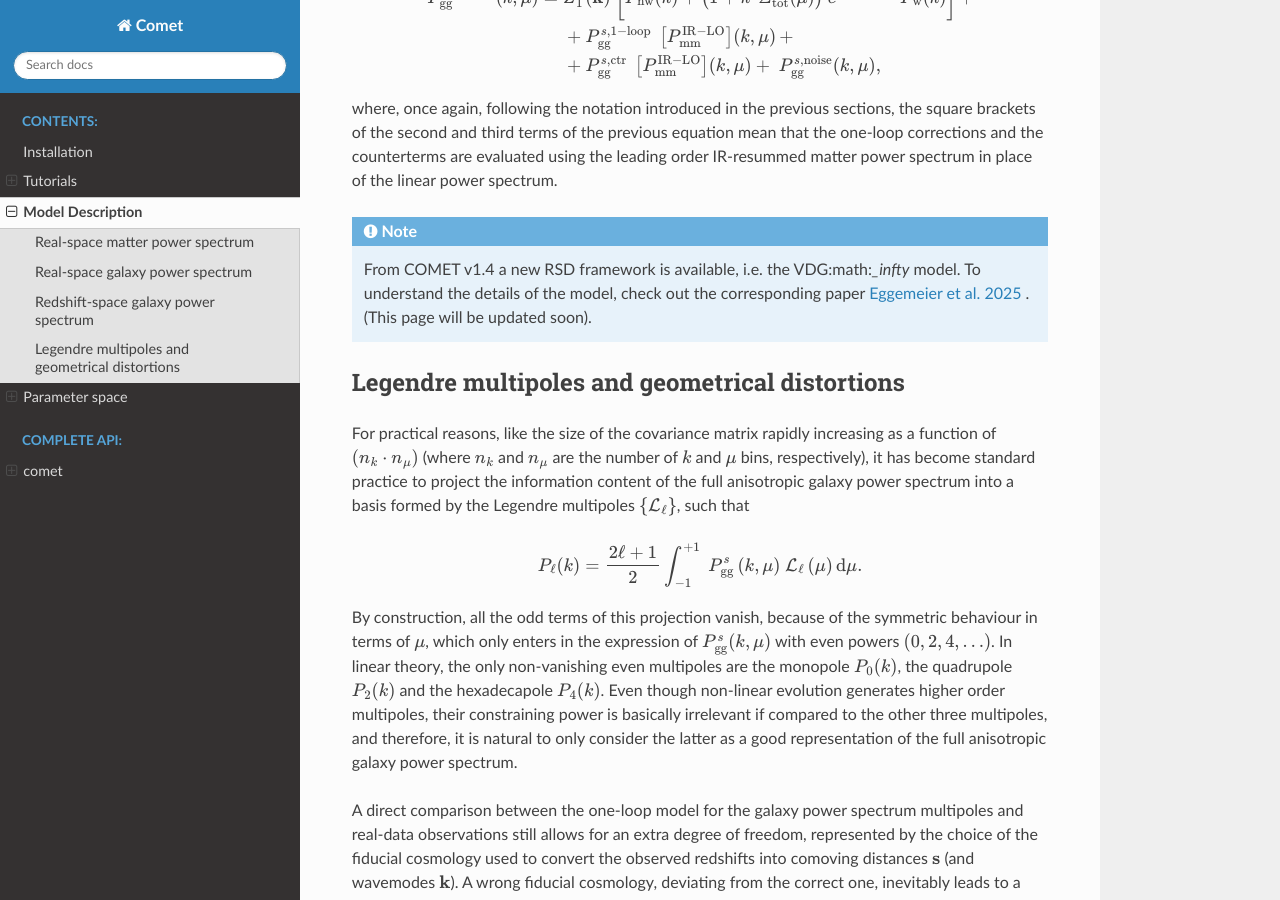
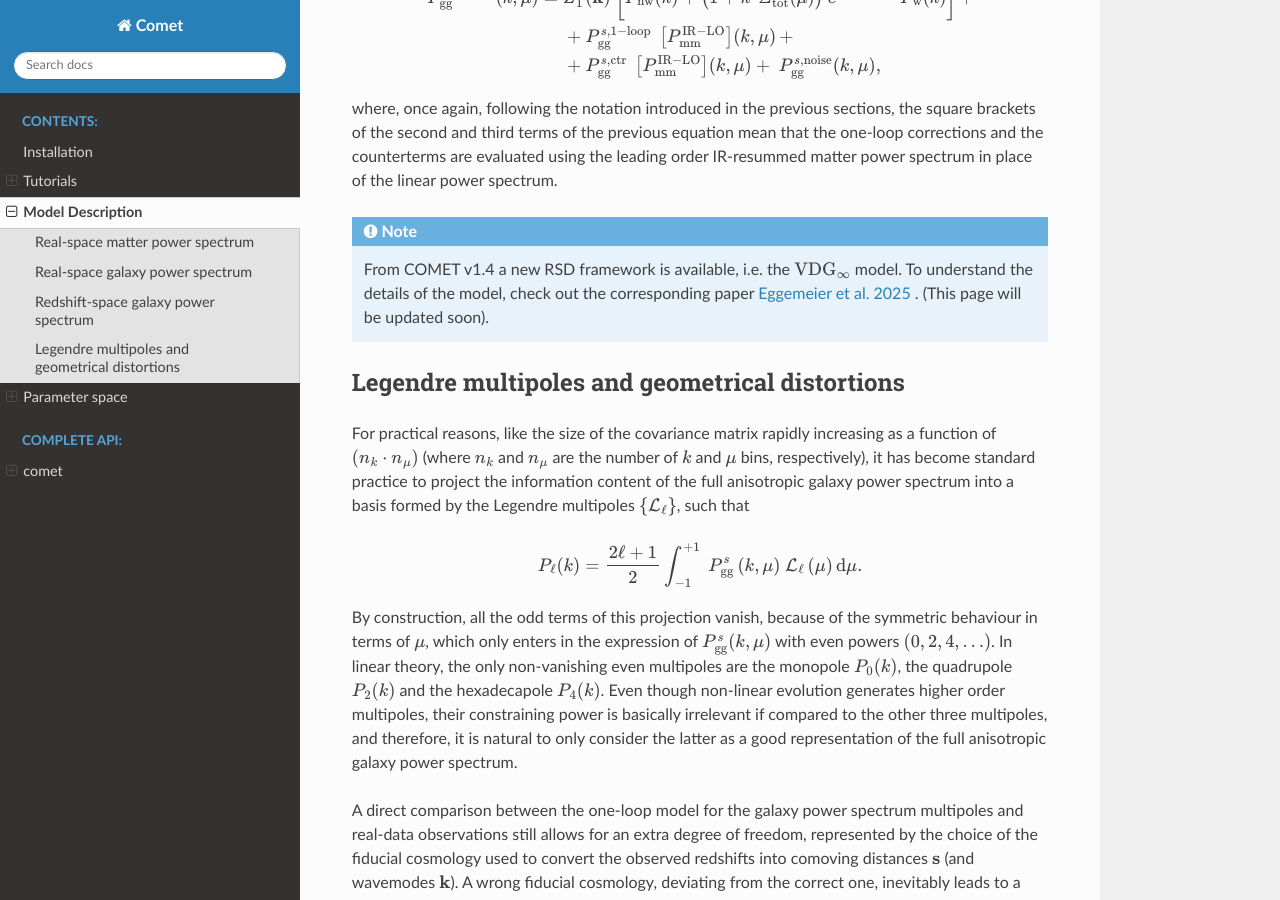
Before and after one commit to adematti/comet-emu, a Sphinx documentation site: the page built from docs/source/model.rst, in a window 1280 px wide and 900 px high, scrolled down 8279 px. Built offline with Sphinx 7.4.7 and the Read the Docs theme 3.1.0, drawn with Linux system fonts in a browser that asks for light colours.

Commit message:
Fixed doc

```diff
--- a/docs/source/model.rst
+++ b/docs/source/model.rst
@@ -516,7 +516,7 @@ spectrum.
 
 .. note::
 
-  From COMET v1.4 a new RSD framework is available, i.e. the VDG:math:`_\infty`
+  From COMET v1.4 a new RSD framework is available, i.e. the :math:`{\rm VDG}_\infty`
   model. To understand the details of the model, check out the corresponding
   paper `Eggemeier et al. 2025 <https://arxiv.org/abs/2501.18597>`_ .
   (This page will be updated soon).
```
